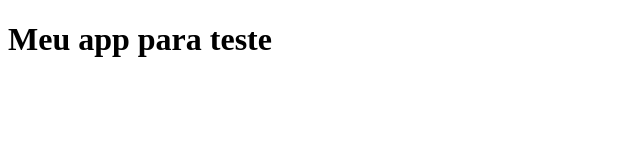
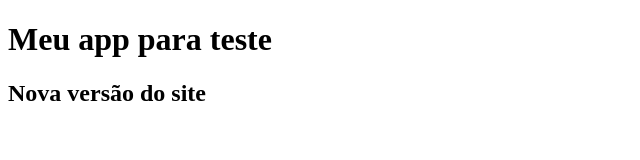
Before and after one commit to claudineimaloste/Aulas-git, a plain HTML site: page index.html in a window 1280 px wide. Shown: the whole page, without its empty margins (0-640 px from the left). Drawn offline with Linux system fonts and the light colour scheme.

Commit message:
atualização do site

```diff
--- a/index.html
+++ b/index.html
@@ -7,5 +7,6 @@
 </head>
 <body>
     <h1>Meu app para teste</h1>
+    <h2>Nova versão do site</h2>
 </body>
 </html>
```
